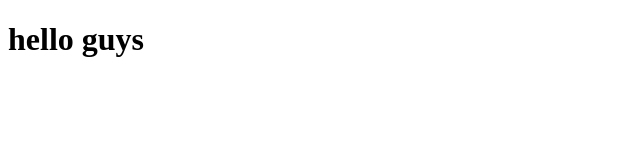
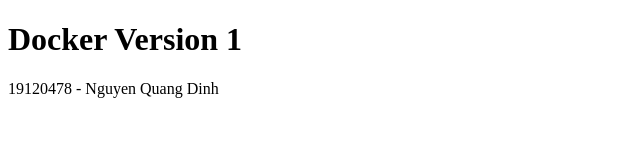
Before and after one commit to 19120478/test, a plain HTML site: page index.html in a window 1280 px wide. Shown: the whole page, without its empty margins (0-640 px from the left). Drawn offline with Linux system fonts and the light colour scheme.

Commit message:
first commit

```diff
--- a/index.html
+++ b/index.html
@@ -7,6 +7,7 @@
     <title>Document</title>
   </head>
   <body>
-    <h1>hello guys</h1>
+    <h1>Docker Version 1</h1>
+    <p>19120478 - Nguyen Quang Dinh</p>
   </body>
 </html>
```
Also changed, not shown: 2 other files.
